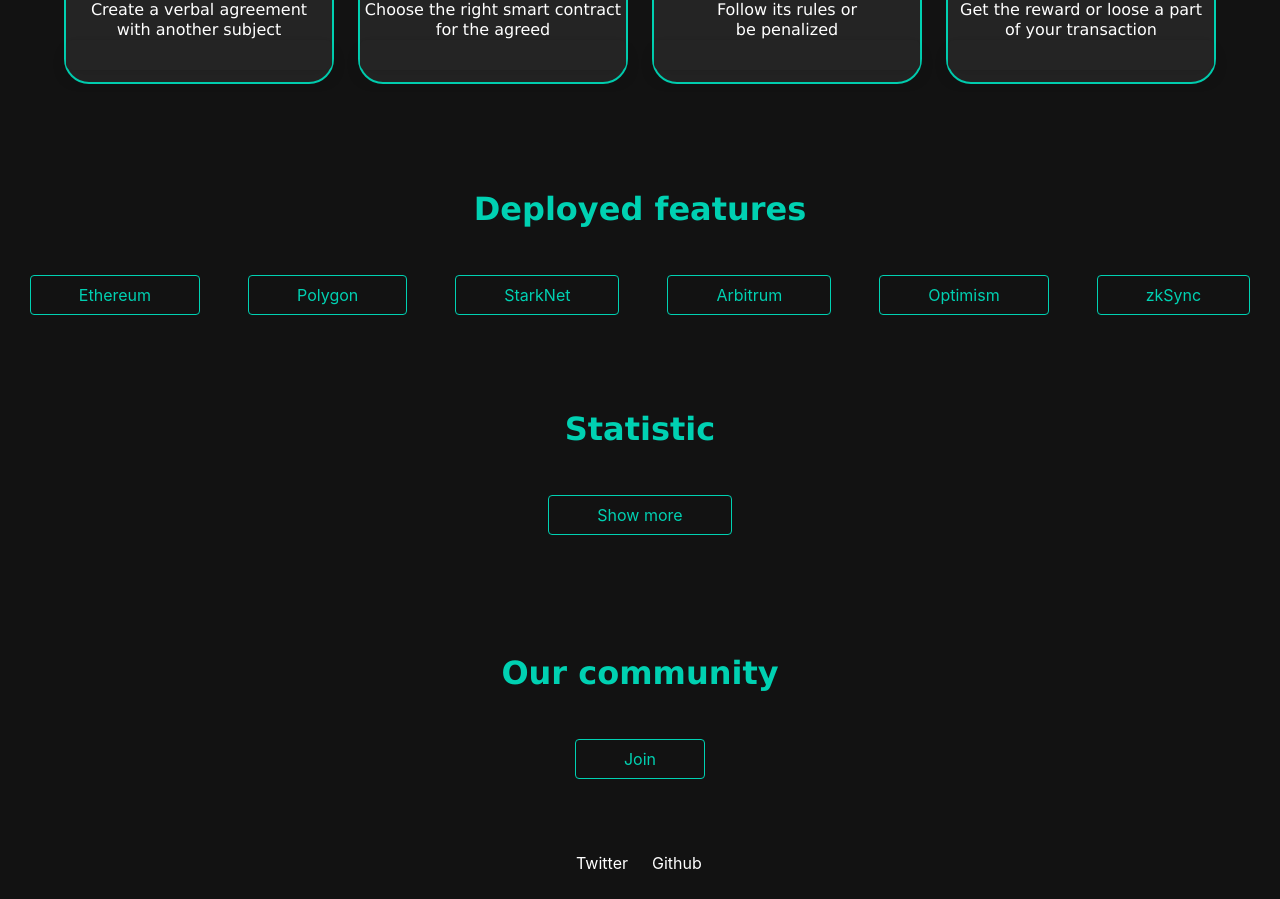
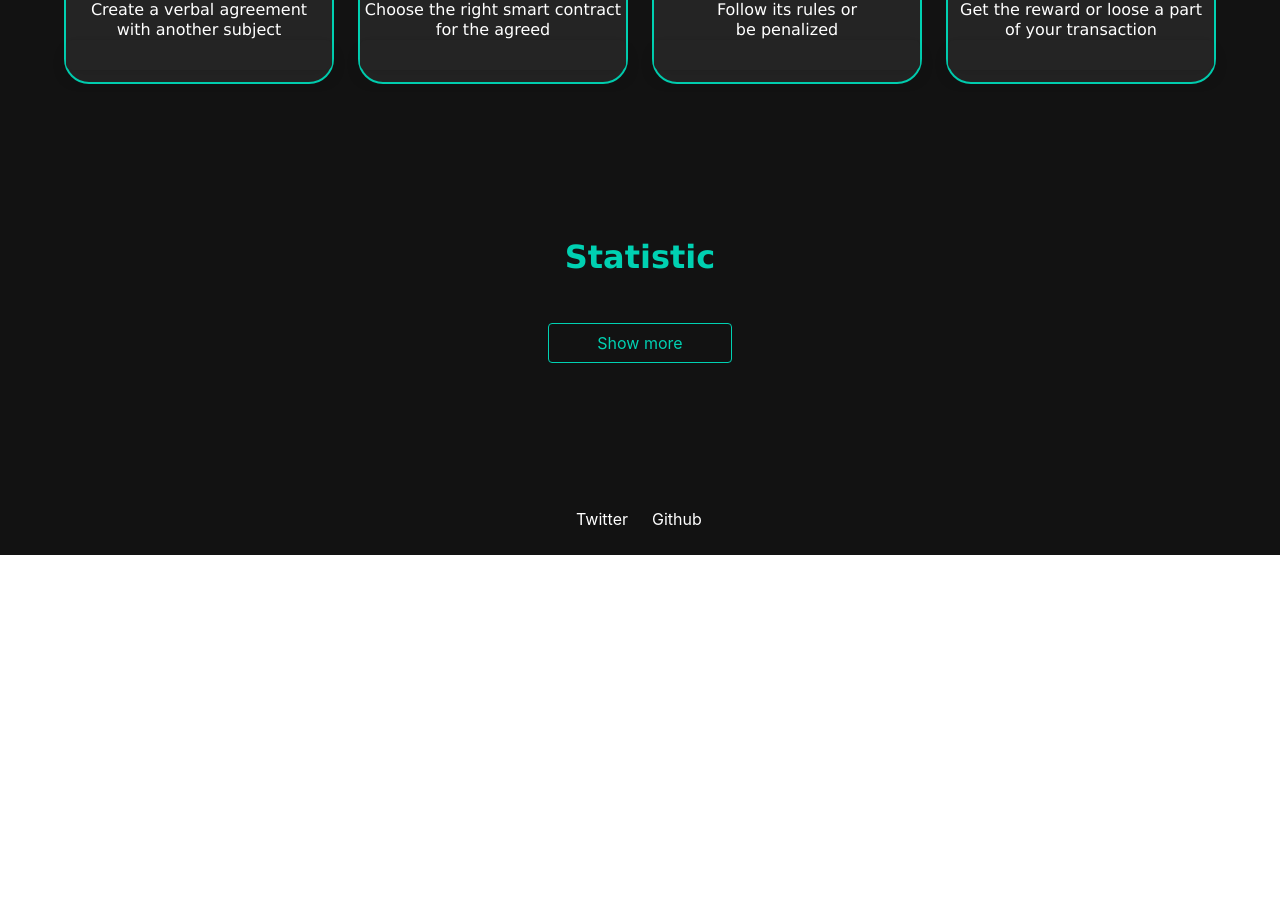
Before and after one commit to farinavito/Web3-Website, a Next.js app: page / in a window 1280 px wide. Shown: the part 1057-1956 px from the top of the page. After the commit the page ends 1612 px from the top, so only its background shows below. Built offline with nearby package versions, Linux system fonts and the light colour scheme.

Commit message:
removed features and community tab on the first page

```diff
--- a/pages/index.js
+++ b/pages/index.js
@@ -210,36 +210,6 @@ const Homepage = () => {
                 </div>
             </section>
 
-            <section className="hero is-medium has-background-black-bis">
-                <div className="columns">
-                  <div className="column has-text-centered mt-6">
-                    <text className="title ">
-                      Deployed features
-                    </text>
-                    <p className="has-text-centered mt-6">
-                    <Link href="/deployed-features">
-                      <button className="button is-outlined py-2 px-6 mx-5 is-size-6">Ethereum</button>
-                    </Link>
-                    <Link href="/deployed-features">
-                      <button className="button is-outlined py-2 px-6 mx-5 is-size-6">Polygon</button>
-                    </Link>
-                    <Link href="/deployed-features">
-                      <button className="button is-outlined py-2 px-6 mx-5 is-size-6">StarkNet</button>
-                    </Link>
-                    <Link href="/deployed-features">
-                      <button className="button is-outlined py-2 px-6 mx-5 is-size-6">Arbitrum</button>
-                    </Link>
-                    <Link href="/deployed-features">
-                      <button className="button is-outlined py-2 px-6 mx-5 is-size-6">Optimism</button>
-                    </Link>
-                    <Link href="/deployed-features">
-                      <button className="button is-outlined py-2 px-6 mx-5 is-size-6">zkSync</button>
-                    </Link>
-                    </p>
-                  </div>
-                </div>
-            </section>
-
             <section className="hero is-small has-background-black-bis">
                 <div className="columns">
                 <div className="column has-text-centered mt-6"></div>
@@ -258,27 +228,6 @@ const Homepage = () => {
                     </Link>
                     </p>
                     <div className="column has-text-centered mt-6"></div>
-                  </div>
-                </div>
-            </section>
-
-            <section className="hero is-small has-background-black-bis">
-                <div className="columns">
-                <div className="column has-text-centered mt-6"></div>
-                </div>
-            </section>
-
-            <section className="hero is-medium has-background-black-bis">
-                <div className="columns">
-                  <div className="column has-text-centered">
-                    <text className="title ">
-                    Our community
-                    </text>
-                    <p className="has-text-centered mt-6">
-                    <Link href="/community">
-                      <button className="button is-outlined py-2 px-6 is-size-6">Join</button>
-                    </Link>
-                    </p>
                   </div>
                 </div>
             </section>
```
Also changed, not shown: styles/globals.css (line endings or trailing spaces).
